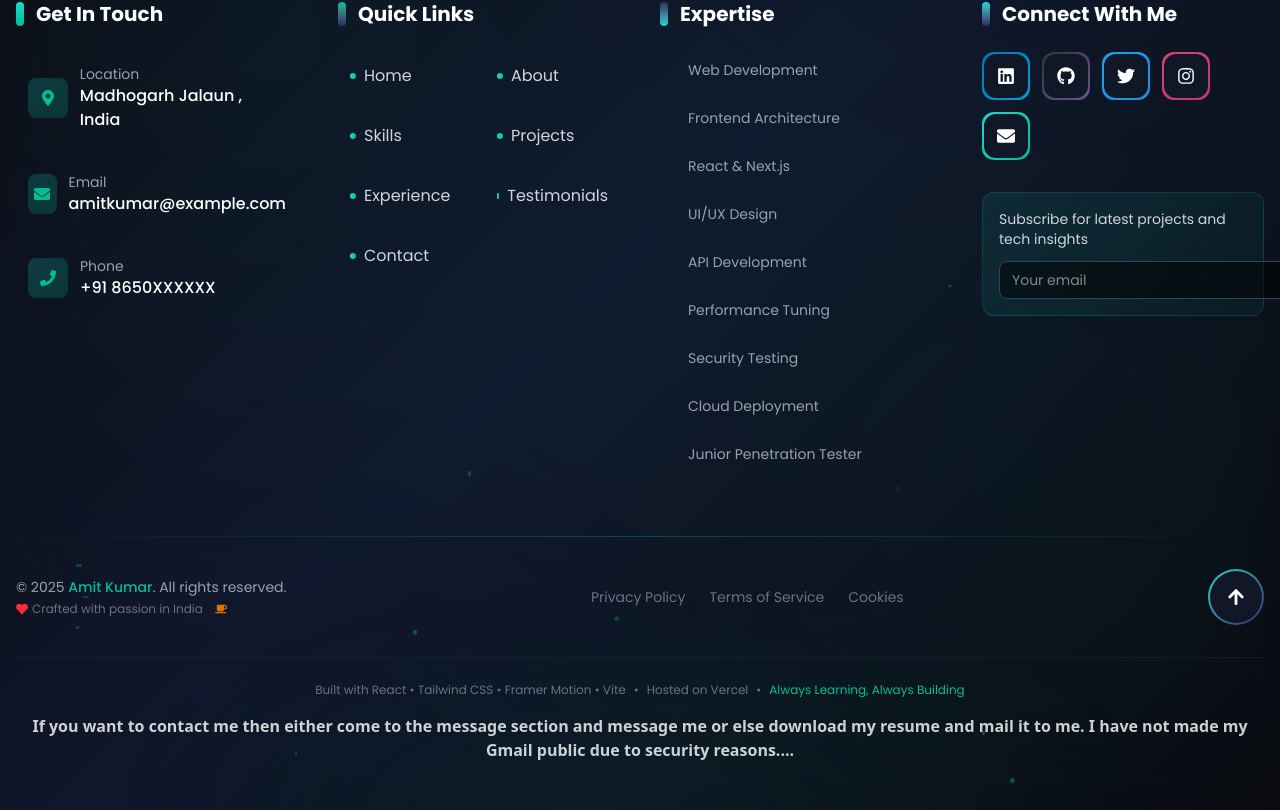
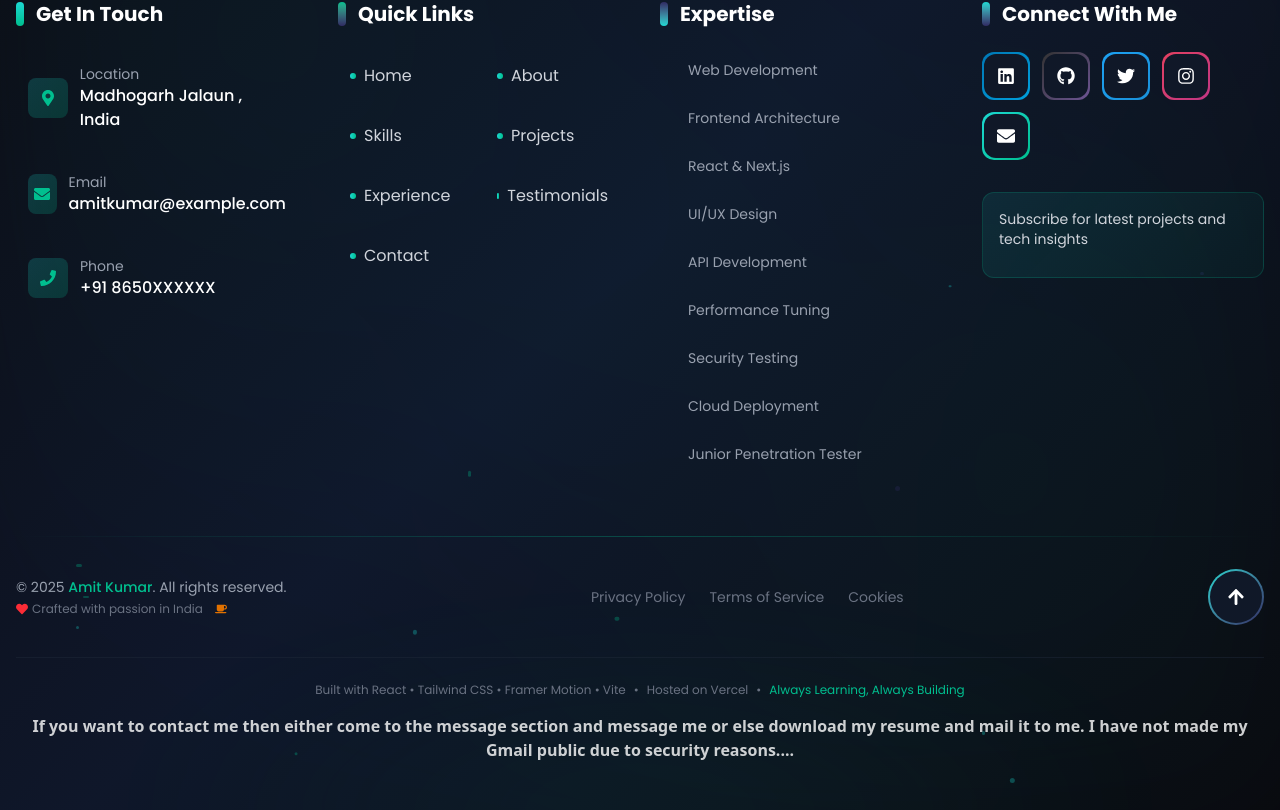
Before and after one commit to amit9950/amitkumar, a React (Vite) app: page / in a window 1280 px wide. Shown: the part 8225-9035 px from the top of the page. Built offline with nearby package versions, Linux system fonts and the light colour scheme; a web font is replaced by a local one.

Commit message:
remove join button

```diff
--- a/src/sections/Footer.jsx
+++ b/src/sections/Footer.jsx
@@ -375,16 +375,16 @@ export default function Footer() {
               <p className="text-sm text-gray-300 mb-3">
                 Subscribe for latest projects and tech insights
               </p>
-              <div className="flex gap-2">
+              {/* <div className="flex gap-2">
                 <input
                   type="email"
                   placeholder="Your email"
                   className="flex-1 px-3 py-2 rounded-lg bg-black/50 border border-gray-700 text-sm focus:outline-none focus:border-[#00bf8f]"
                 />
-                <button className="px-4 py-2 rounded-lg text-sm font-medium bg-linear-to-r from-[#1cd8d2] to-[#00bf8f] hover:opacity-90 transition-opacity">
+                <button className="px-4 py-2 rounded-lg text-sm font-medium  overflow-hiddenbg-linear-to-r from-[#1cd8d2] to-[#00bf8f] hover:opacity-90 transition-opacity">
                   Join
                 </button>
-              </div>
+              </div> */}
             </div>
           </motion.div>
         </div>
```
Also changed, not shown: 1 other file (tests, documents, lock files or other folders).
